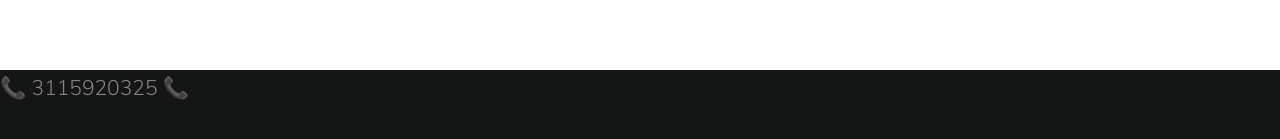
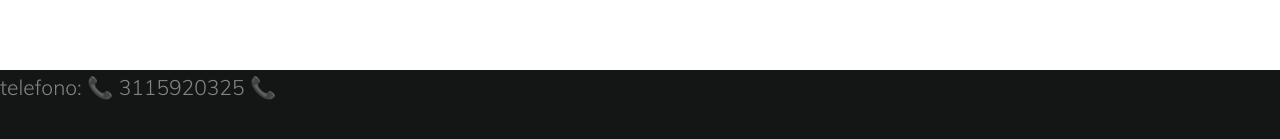
Before and after one commit to hayderrojas84/GIMNASIO_, a plain HTML site: page index.html in a window 1280 px wide. Shown: the part 1502-1641 px from the top of the page. Drawn offline with Linux system fonts and the light colour scheme; files whose address does not match are found by name.

Commit message:
SE AGREGO # TELEFONO

```diff
--- a/index.html
+++ b/index.html
@@ -96,7 +96,7 @@
 
     <section id="contact">
         <p class="lead" data-aos="fade-up">
-            📞 3115920325 📞 </p><!-- Agrega información de contacto para que los visitantes puedan comunicarse contigo -->
+            telefono: 📞 3115920325 📞 </p><!-- Agrega información de contacto para que los visitantes puedan comunicarse contigo -->
     </section>
 
     <footer>
```
